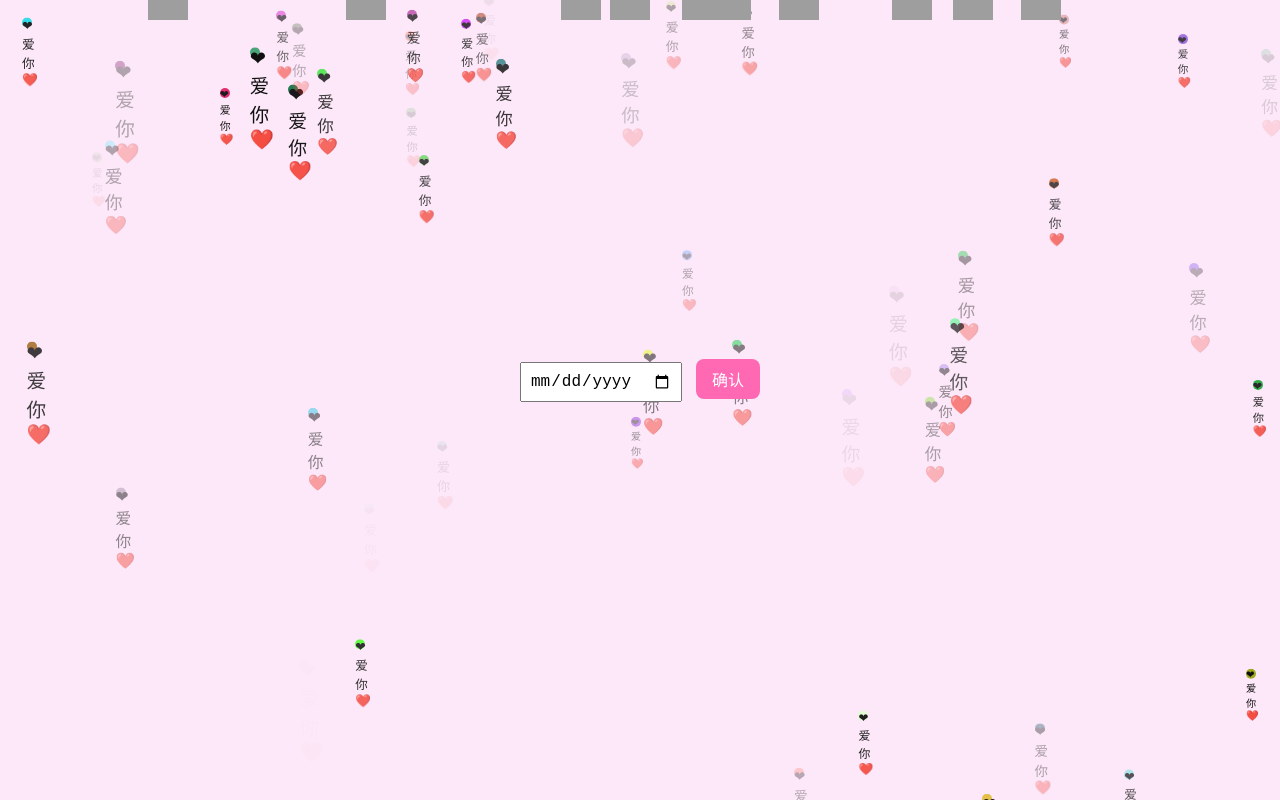
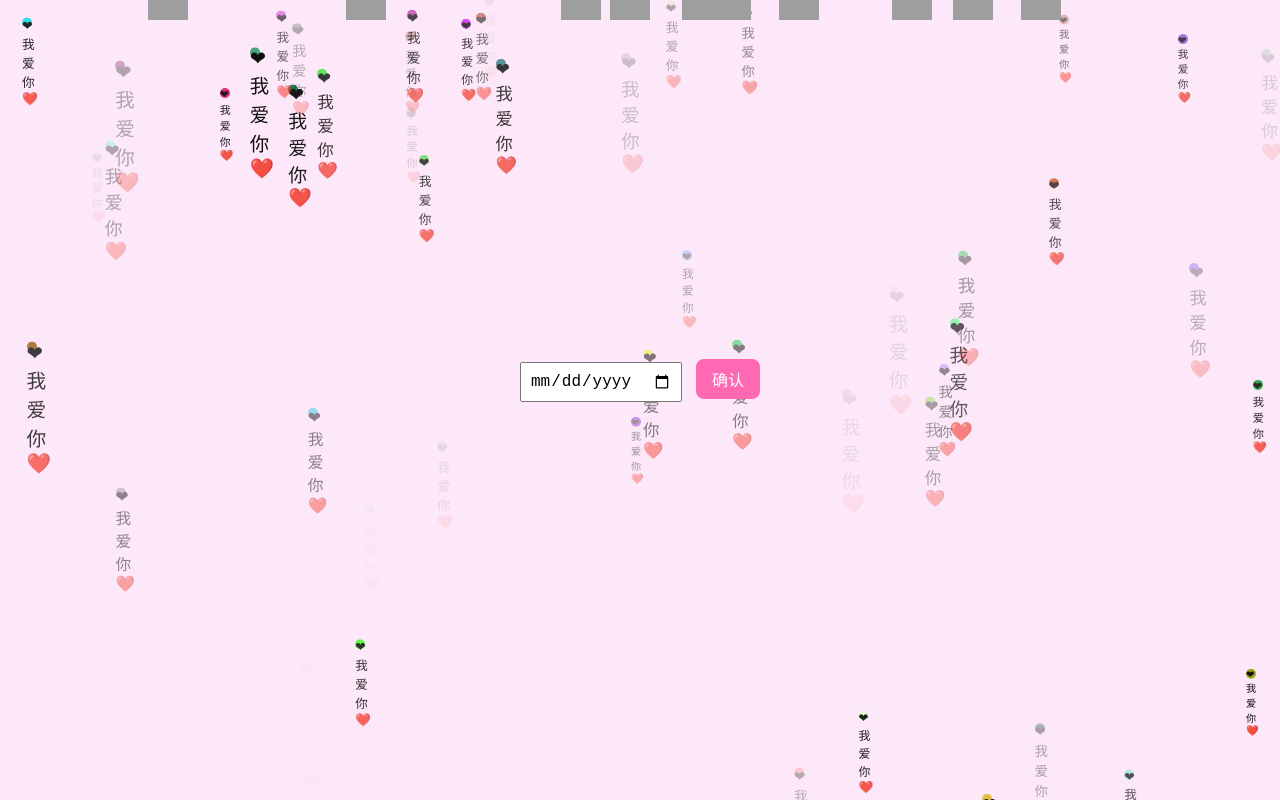
Before and after one commit to Haojie-Kevin/haojj, a plain HTML site: page index.html in a window 1280 px wide. Drawn offline with Linux system fonts and the light colour scheme; grey boxes are pictures that could not be loaded.

Commit message:
Add files via upload
更改

```diff
--- a/index.html
+++ b/index.html
@@ -181,7 +181,7 @@
             snowflake.style.opacity = Math.random();
             snowflake.style.fontSize = Math.random() * 10 + 10 + 'px';
             snowflake.style.backgroundColor = getRandomColor();
-            snowflake.innerHTML = '❤爱你❤️';
+            snowflake.innerHTML = '❤我爱你❤️';
             return snowflake;
         }
 
```
